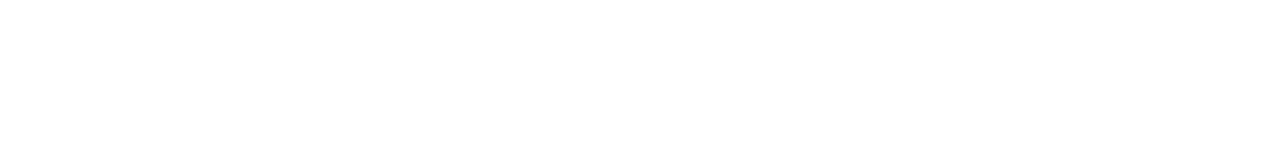
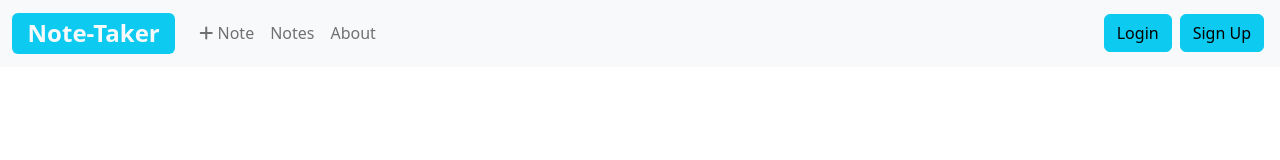
Before and after one commit to dev-techz/note-taker-build, a plain HTML site: page index.html in a window 1280 px wide. Drawn offline with Linux system fonts and the light colour scheme; the site is published under a folder, as on GitHub Pages, so addresses that start at the root find nothing.

Commit message:
Update index.html

```diff
--- a/index.html
+++ b/index.html
@@ -1 +1 @@
-<!doctype html><html lang="en"><head><meta charset="utf-8"/><link rel="icon" href="/favicon.ico"/><meta name="viewport" content="width=device-width,initial-scale=1"/><meta name="theme-color" content="#000000"/><meta name="description" content="Note Taker React App "/><link rel="manifest" href="/manifest.json"/><title>Note-Taker Web Application</title><script defer="defer" src="/static/js/main.5806aea0.js"></script><link href="/static/css/main.756af292.css" rel="stylesheet"></head><body><noscript>You need to enable JavaScript to run this app.</noscript><div id="root"></div><script src="https://kit.fontawesome.com/66776e1aae.js" crossorigin="anonymous"></script></body></html>
+<!doctype html><html lang="en"><head><meta charset="utf-8"/><link rel="icon" href="./favicon.ico"/><meta name="viewport" content="width=device-width,initial-scale=1"/><meta name="theme-color" content="#000000"/><meta name="description" content="Note Taker React App "/><link rel="manifest" href="./manifest.json"/><title>Note-Taker Web Application</title><script defer="defer" src="./static/js/main.5806aea0.js"></script><link href="./static/css/main.756af292.css" rel="stylesheet"></head><body><noscript>You need to enable JavaScript to run this app.</noscript><div id="root"></div><script src="https://kit.fontawesome.com/66776e1aae.js" crossorigin="anonymous"></script></body></html>
```
